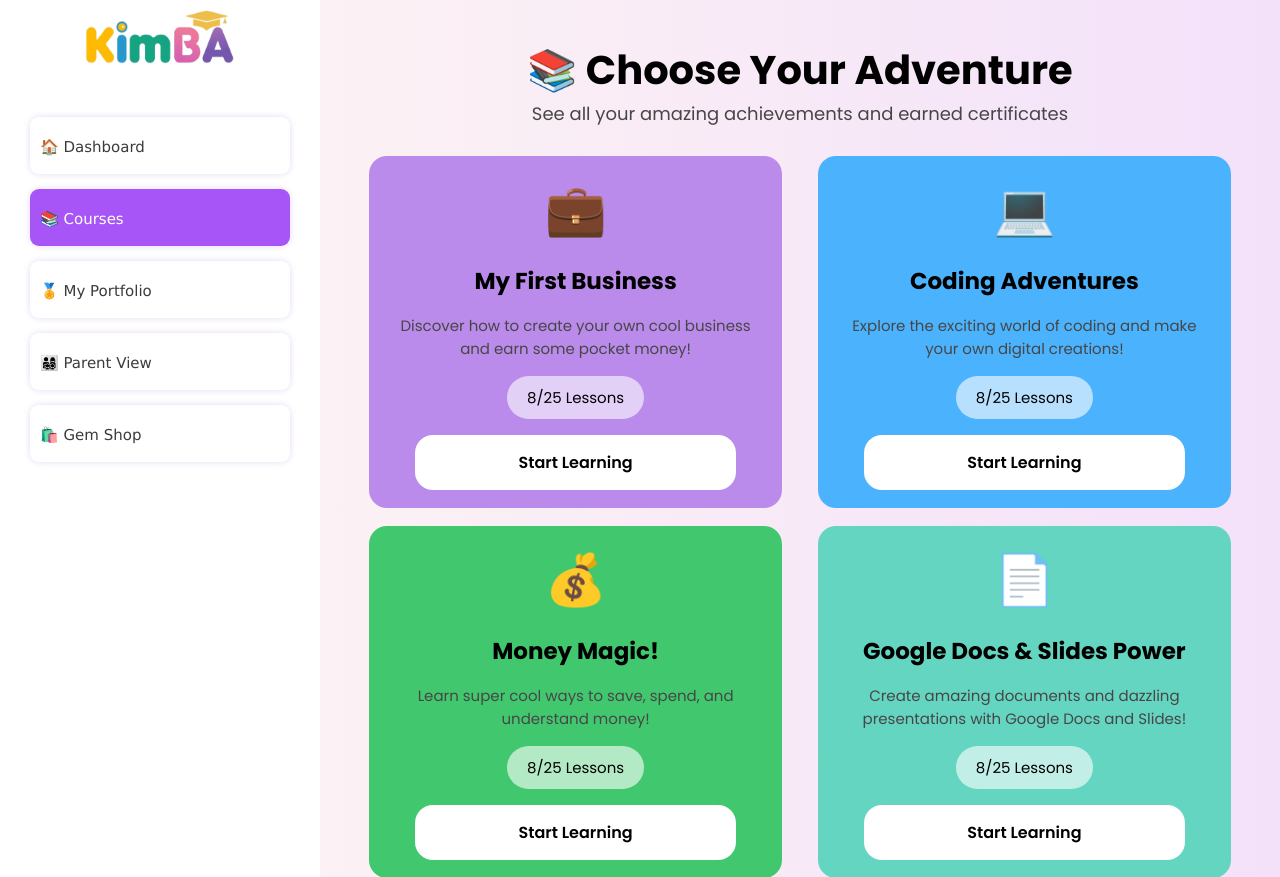
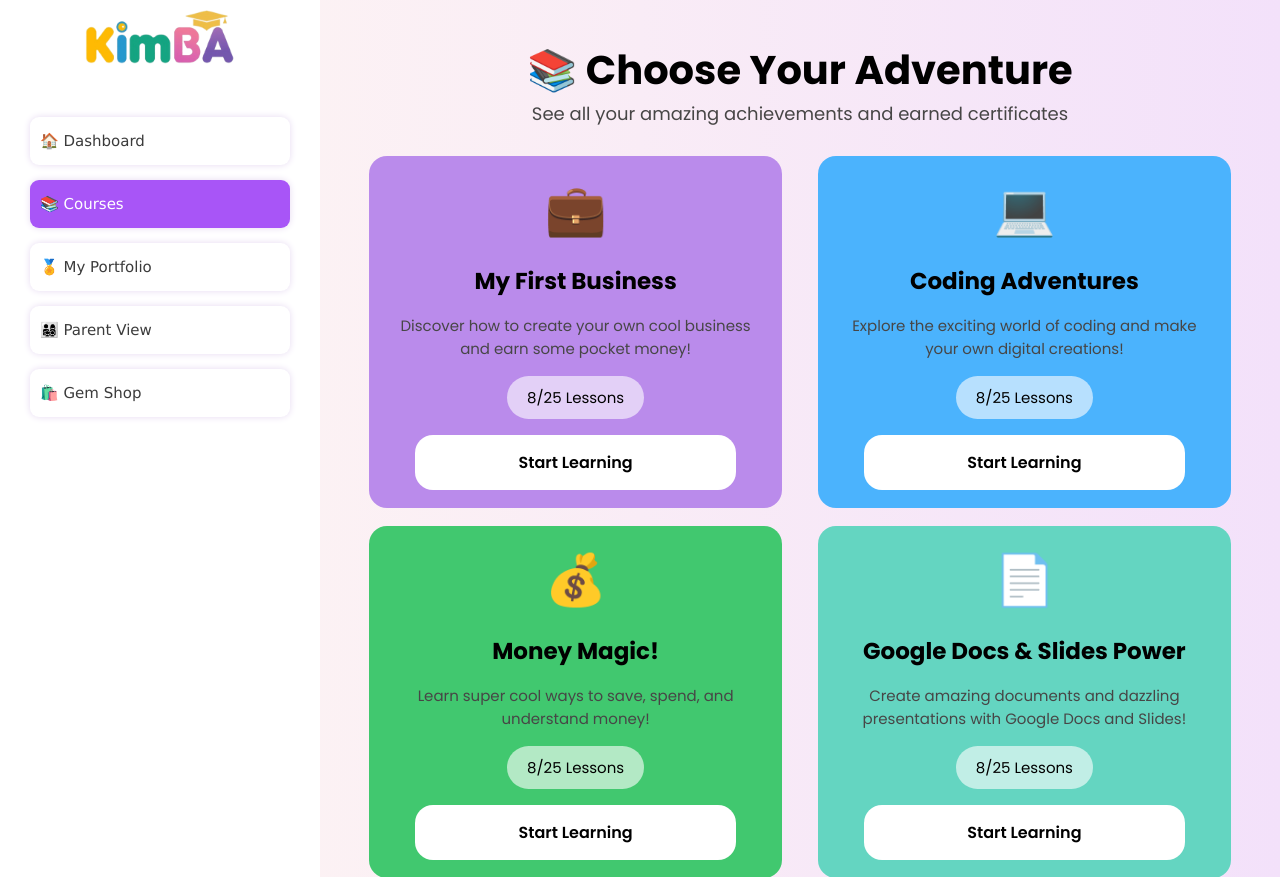
Before and after one commit to leadwarecompany-bit/Bizkids, a PHP site: page /courses.html in a window 1280 px wide. Shown: the top 877 px of the page. Run offline with PHP 8.4, Linux system fonts and the light colour scheme; some libraries are stand-ins or nearby versions; some web fonts are replaced.

Commit message:
commit philips

```diff
--- a/css/design.css
+++ b/css/design.css
@@ -1245,8 +1245,8 @@ body{
     padding: 20px 5px;
     gap: 15px;
 }
+
 .navbar-menu-item{
-    padding: 15px 10px;
     width: 100%;
     background-color: white;
     color: rgb(72, 72, 72);
@@ -1264,12 +1264,18 @@ body{
 }
 .navbar-active a{
      color: white!important;
+     width: 100%;
+     height: 100%;
 }
 .navbar-menu-item a{
     font-size: 15px;
     text-decoration: none;
     color: #3b3b3b;
     transition: 1s;
+    display: flex;
+    width: 100%;
+    height: 100%;
+    padding: 15px 10px;
 }
 .main-body{
     width: 75%;
```
